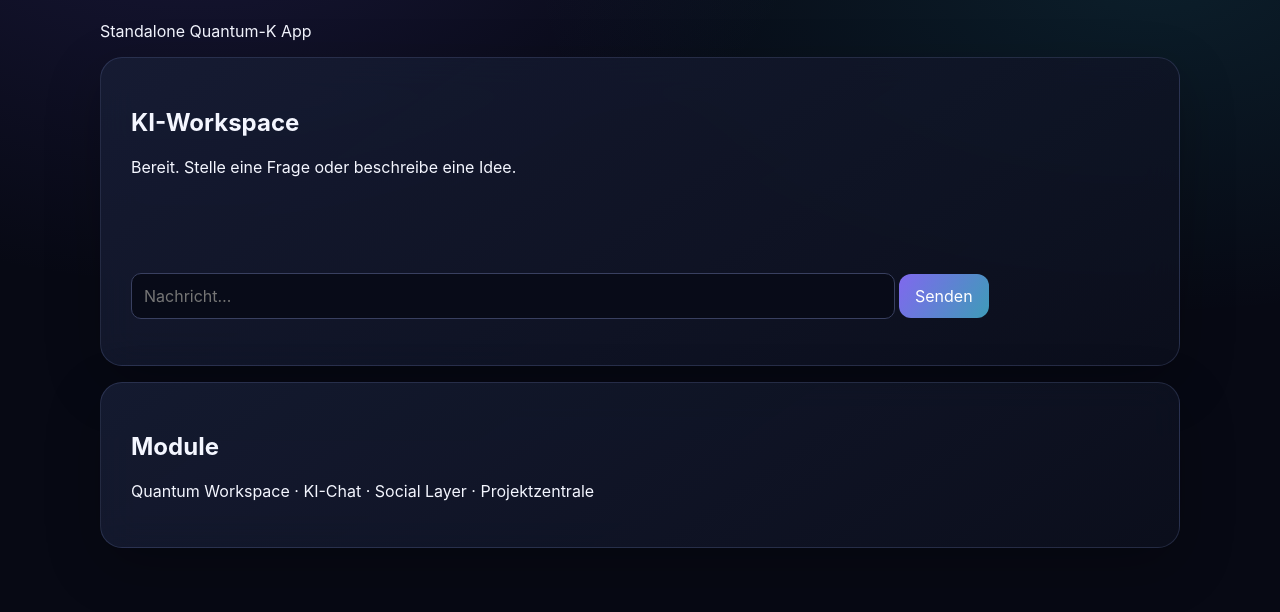
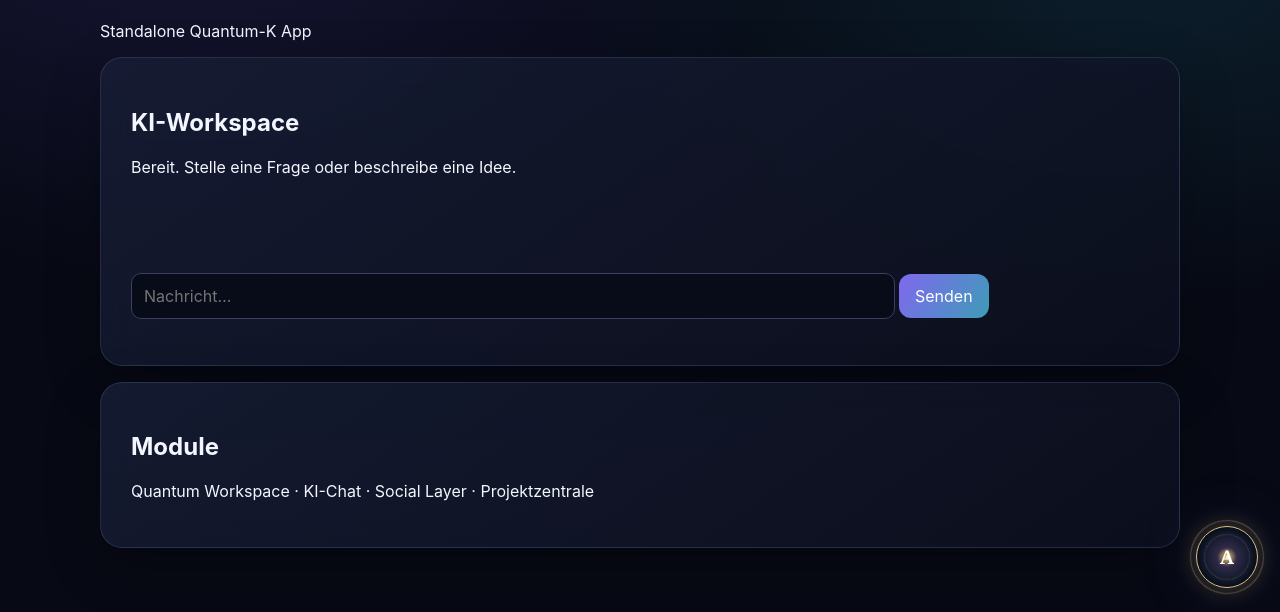
Before and after one commit to gaussa72-boop/Quantum.K, a plain HTML site: page app/index.html in a window 1280 px wide. Shown: the part 190-802 px from the top of the page. Drawn offline with Linux system fonts and the light colour scheme; no server answers; a script that the page names is missing.

Commit message:
Use repository-local AITE bundle for offline-capable site UI

```diff
--- a/app/index.html
+++ b/app/index.html
@@ -14,4 +14,5 @@ input{max-width:100%;box-sizing:border-box}input:focus,button:focus-visible{outl
 <!-- ULTIMA Membership & Credits -->
 <script src="https://ultima-membership-api.onrender.com/membership-widget.js"></script>
 <script>(function(){var sites={"quantum-super-intelligence.onrender.com":["quantum-super-intelligence","Quantum Super Intelligence"]};var entry=sites[location.hostname];if(entry&&window.UltimaMembership)window.UltimaMembership.init({siteSlug:entry[0],brand:entry[1]});})();</script>
+<script>window.AITE_CONFIG={persona:"tech",localModel:"qwen2.5:3b"};</script><script src="/static/aite/aite.js" defer></script>
 </body></html>
```
